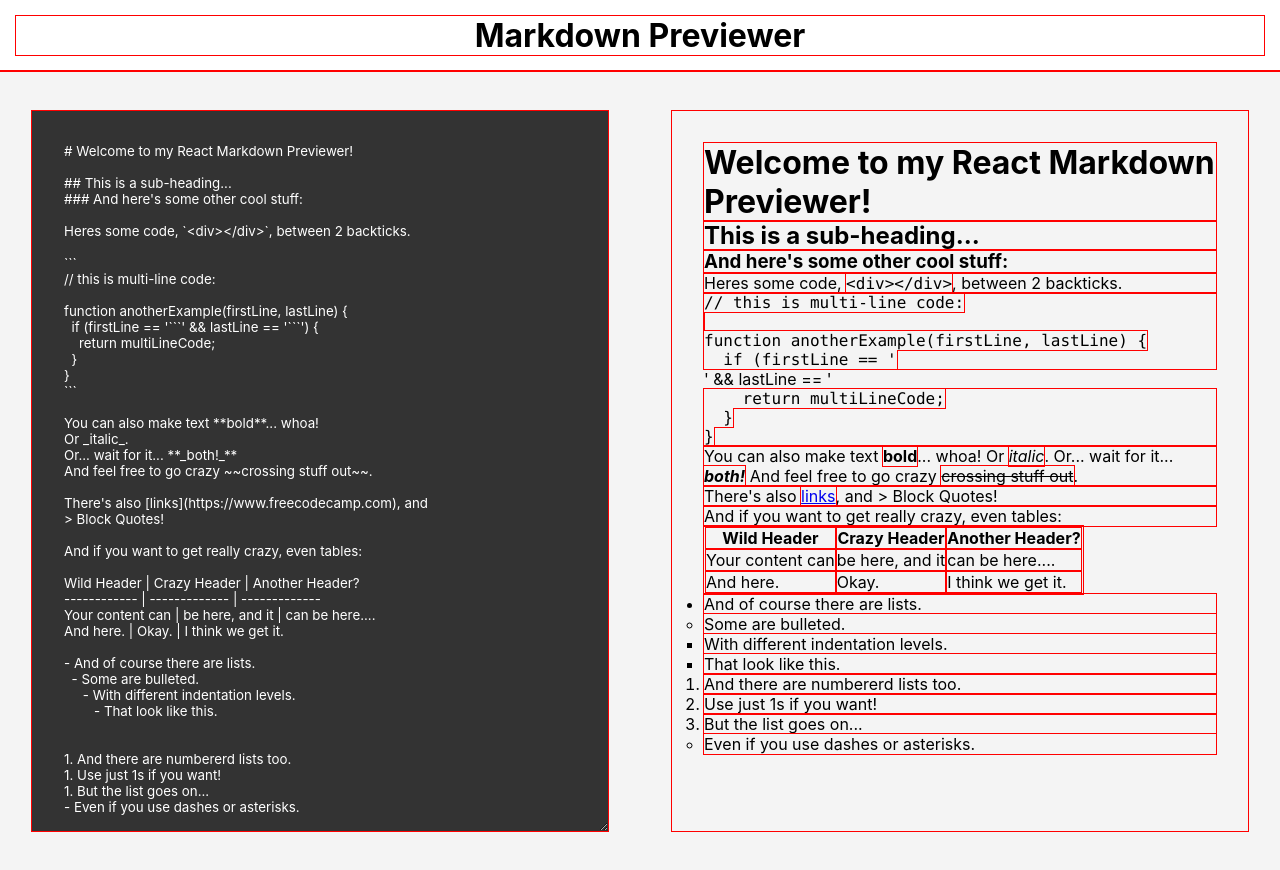
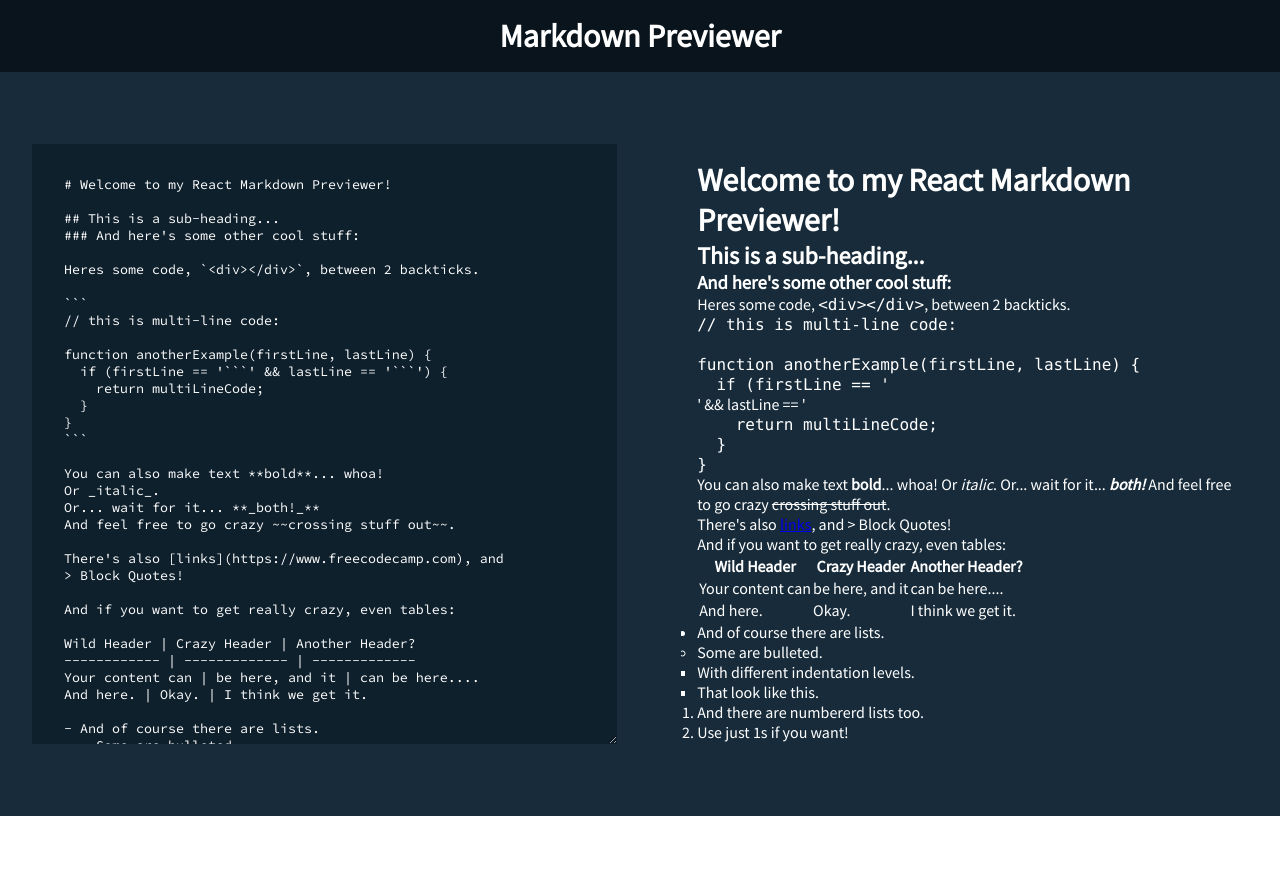
Before and after one commit to gerhynes/markdown-previewer, a React (Create React App) app: page / in a window 1280 px wide. After the commit the page ends 816 px from the top, so only its background shows below. Built offline with nearby package versions, Linux system fonts and the light colour scheme.

Commit message:
Edit colours and fonts based off GraphQl Playground

```diff
--- a/public/index.html
+++ b/public/index.html
@@ -22,6 +22,7 @@
       work correctly both with client-side routing and a non-root public URL.
       Learn how to configure a non-root public URL by running `npm run build`.
     -->
+  <link href="https://fonts.googleapis.com/css?family=Source+Code+Pro|Source+Sans+Pro&display=swap" rel="stylesheet">
   <title>Markdown Previewer</title>
 </head>
 
--- a/src/App.css
+++ b/src/App.css
@@ -4,9 +4,12 @@
   box-sizing: border-box;
   margin: 0;
   padding: 0;
+  font-family: "Source Sans Pro", sans-serif;
 }
 
 .App-title {
   text-align: center;
   padding: 1rem;
+  color: #fff;
+  background-color: #09141c;
 }
--- a/src/MarkdownPreviewer.css
+++ b/src/MarkdownPreviewer.css
@@ -1,11 +1,11 @@
-* {
+/* * {
   outline: 1px solid red;
-}
+} */
 
 .MarkdownPreviewer {
-  height: 100vh;
+  height: calc(100vh - 3.5rem);
   width: 100%;
-  background: #f4f4f4;
+  background: #172b3a;
   display: flex;
   justify-content: center;
   align-items: center;
@@ -13,21 +13,23 @@
 }
 
 .markdown-input {
-  font-family: inherit;
-  margin: 2rem;
+  font-family: "Source Code Pro", sans-serif;
+  margin: 0 2rem;
   padding: 2rem;
   width: 100%;
-  height: 90vh;
+  height: 75vh;
   border: none;
-  background: #333;
+  background: #0f202d;
   color: #fff;
-  overflow: auto;
+  overflow-y: scroll;
 }
 
 .markdown-preview {
-  margin: 2rem;
-  padding: 2rem;
+  margin: 0 2rem;
+  padding: 1rem;
   width: 100%;
-  height: 90vh;
+  height: 75vh;
   overflow-y: scroll;
+  background: #172b3a;
+  color: #fff;
 }
```
